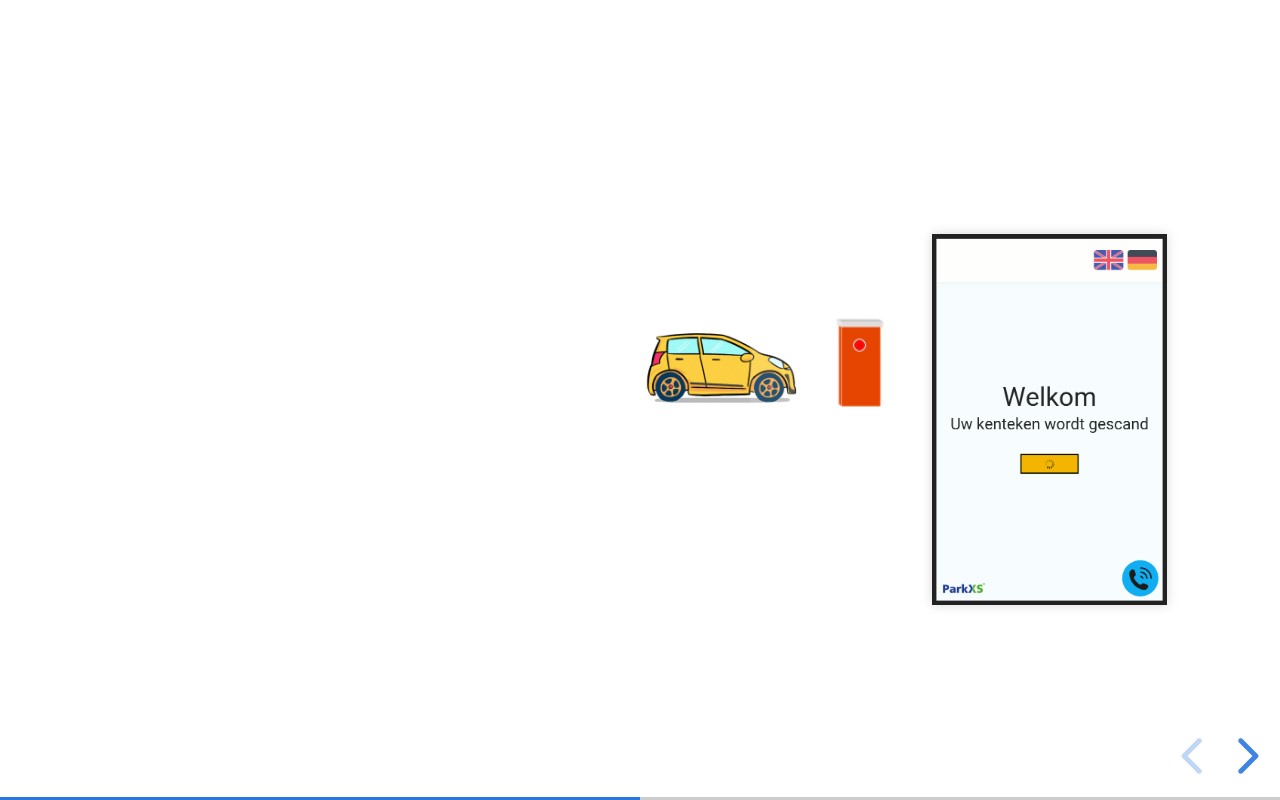
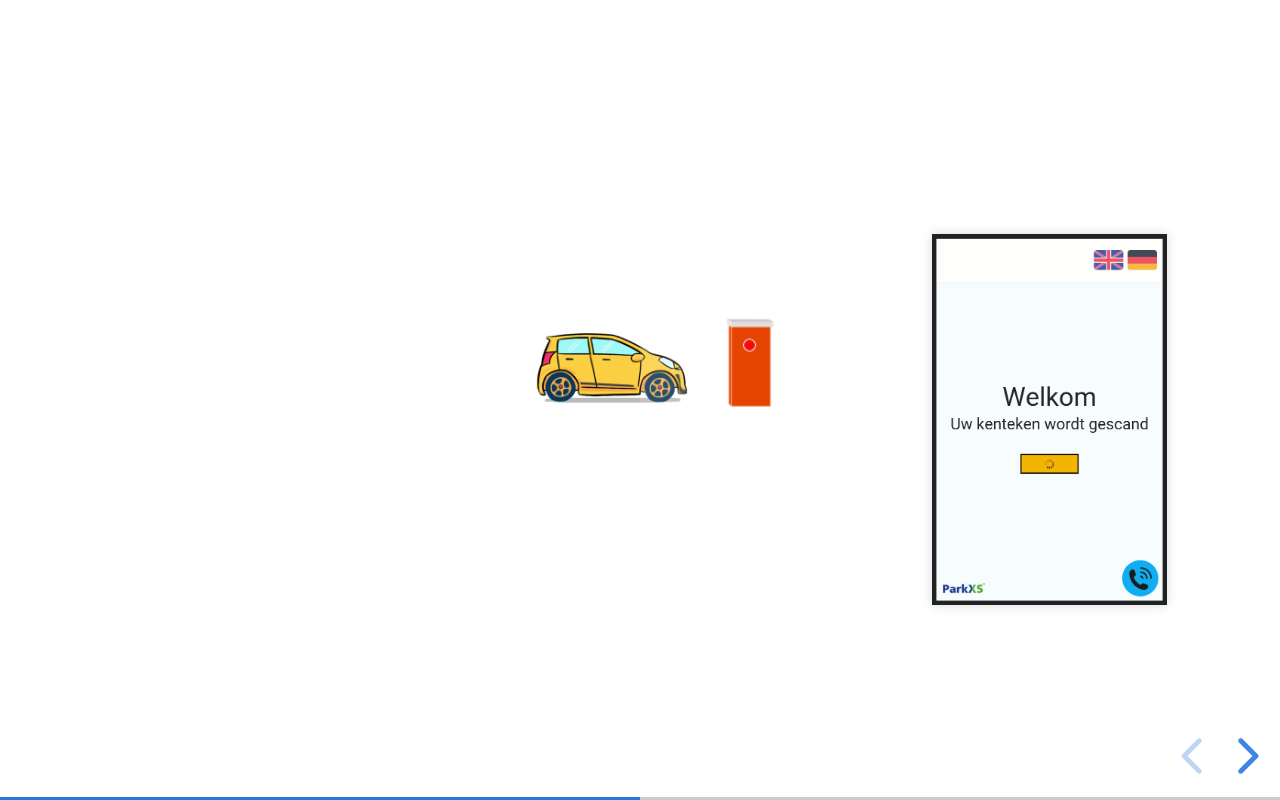
Before and after one commit to aminbh111/parkxspresentation, a website: page index.html in a window 1280 px wide. Both pictures are taken after a click on the button "next slide". Drawn offline with Linux system fonts and the light colour scheme.

Commit message:
update selector12

```diff
--- a/css/style.css
+++ b/css/style.css
@@ -10,7 +10,7 @@
 .car-slide2{
     position: relative;
     height: 200px;
-    left: 200px;
+    left: 100px;
 
     border:none!important;
     box-shadow: none!important;
@@ -27,7 +27,7 @@
 }
 .barrier-closed{
     position: relative;
-    left: 100px;
+    left: 0px;
 
     border:none!important;
     box-shadow: none!important;
```
